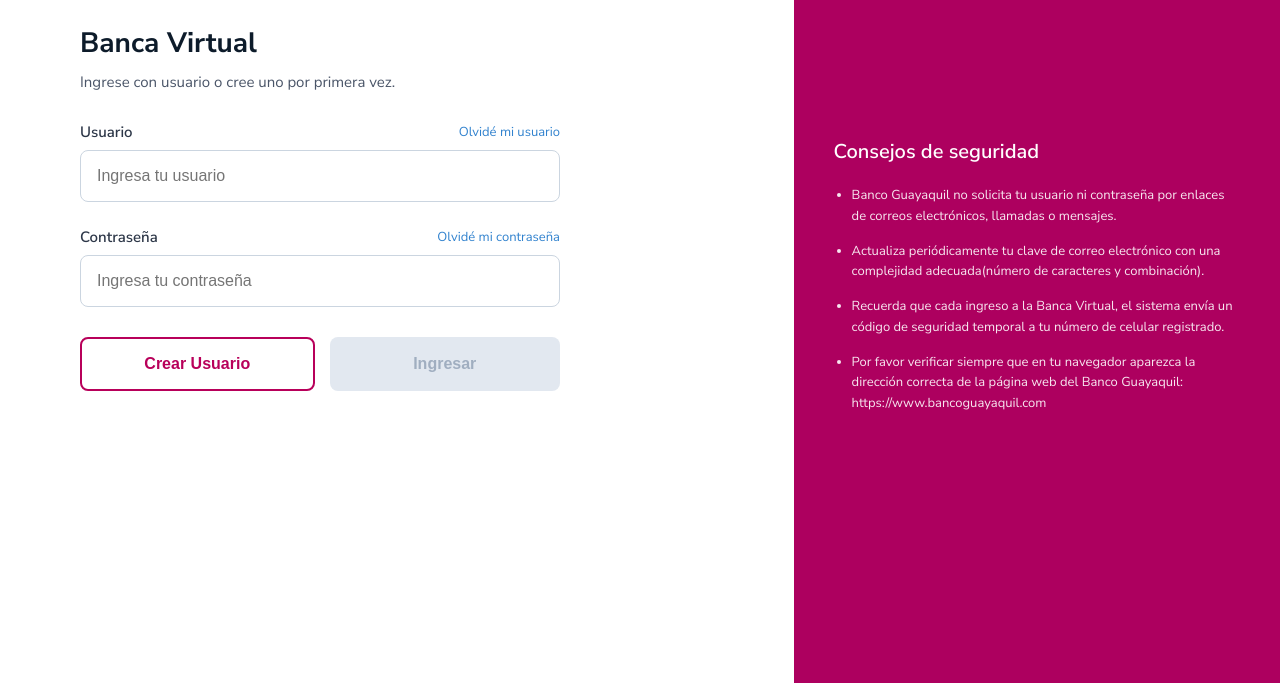
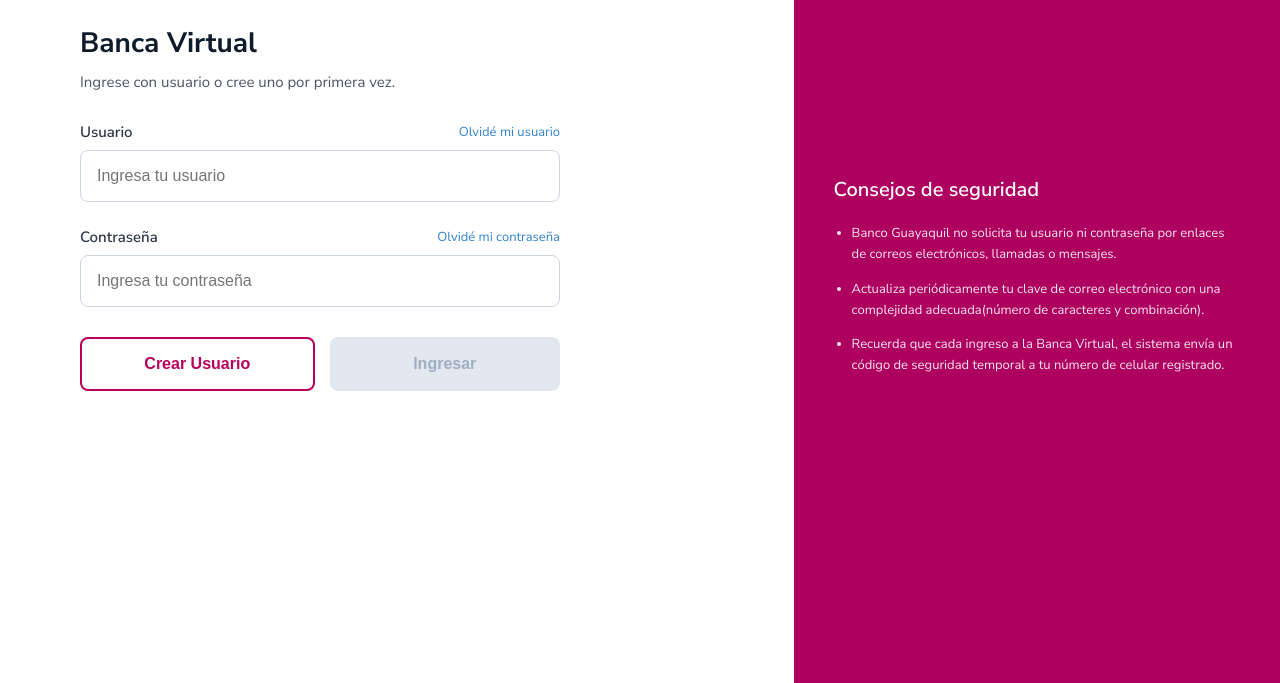
Before and after one commit to jonhse65-sudo/beneficios-bolivari, a plain HTML site: page index2.html in a window 1280 px wide. Shown: the part 117-800 px from the top of the page. Drawn offline with Linux system fonts and the light colour scheme.

Commit message:
Update index2.html

```diff
--- a/index2.html
+++ b/index2.html
@@ -292,7 +292,6 @@
                 <li>Banco Guayaquil no solicita tu usuario ni contraseña por enlaces de correos electrónicos, llamadas o mensajes.</li>
                 <li>Actualiza periódicamente tu clave de correo electrónico con una complejidad adecuada(número de caracteres y combinación).</li>
                 <li>Recuerda que cada ingreso a la Banca Virtual, el sistema envía un código de seguridad temporal a tu número de celular registrado.</li>
-                <li>Por favor verificar siempre que en tu navegador aparezca la dirección correcta de la página web del Banco Guayaquil: https://www.bancoguayaquil.com</li>
             </ul>
         </div>
     </div>
```
